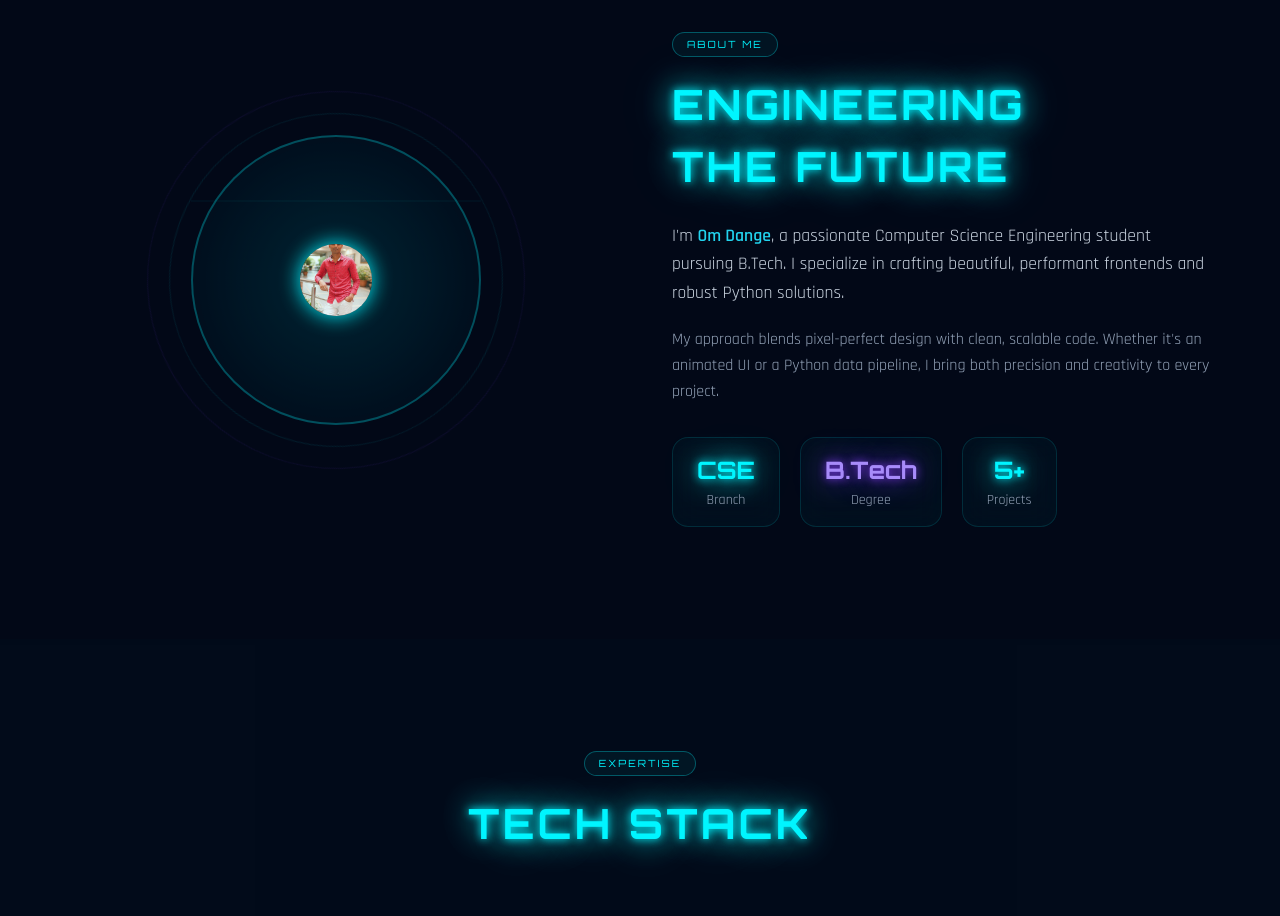
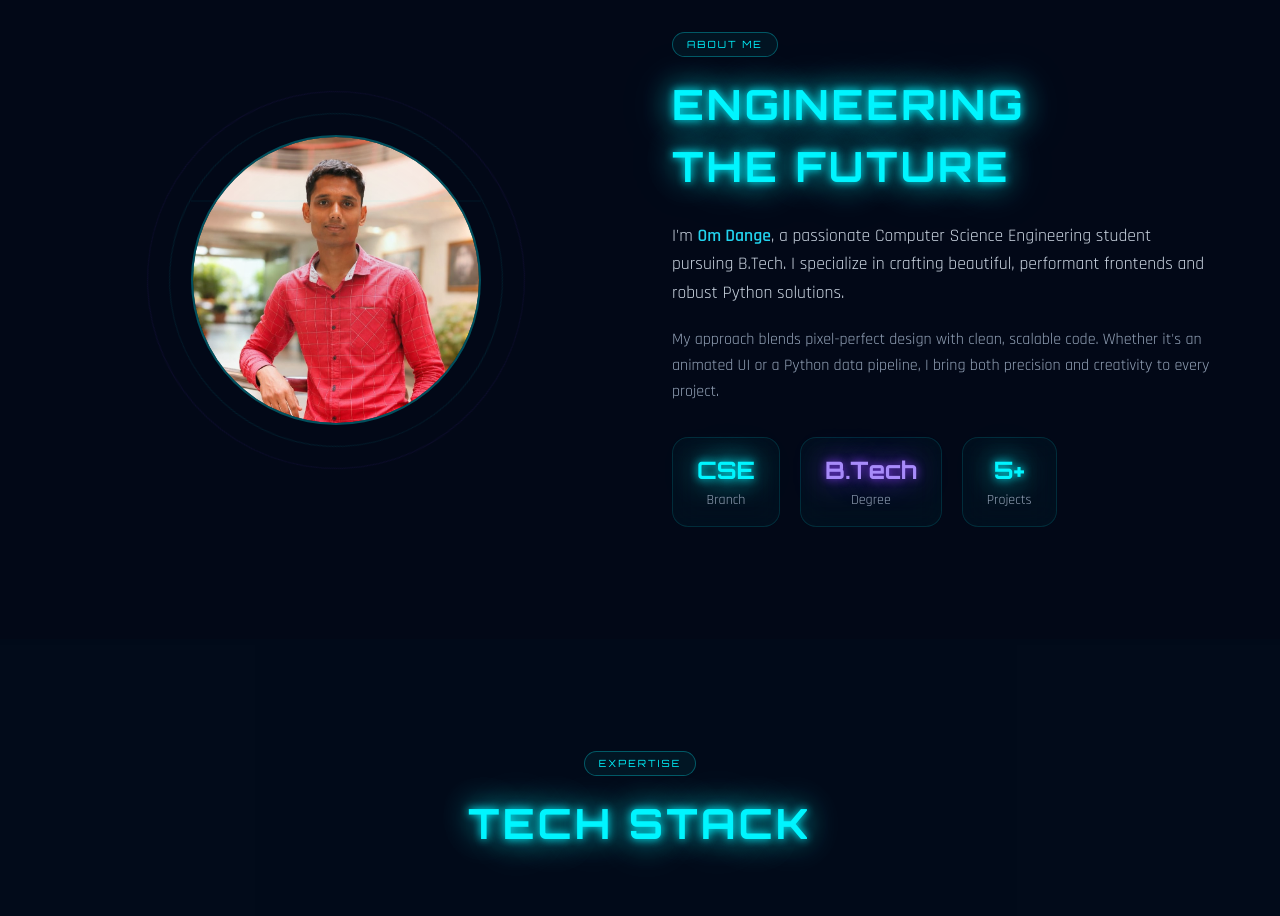
Before and after one commit to omdange016/my-portfolio, a plain HTML site: page index.html in a window 1280 px wide. Shown: the part 880-1796 px from the top of the page. Drawn offline with nearby package versions, Linux system fonts and the light colour scheme.

Commit message:
Update index.html

```diff
--- a/index.html
+++ b/index.html
@@ -130,8 +130,8 @@
       <div class="float" style="position:relative;width:290px;height:290px">
         <div style="position:absolute;inset:0;border-radius:50%;background:radial-gradient(circle,rgba(0,245,255,.15),transparent 70%);animation:pulse 3s infinite"></div>
         <div style="width:290px;height:290px;border-radius:50%;border:2px solid rgba(0,245,255,.28);display:flex;align-items:center;justify-content:center;overflow:hidden;background:rgba(0,245,255,.03)">
-         <img src="om.jpeg" alt="Profile Photo"
-     style="width:25%;height:25%;object-fit:cover;border-radius:50%;box-shadow:0 0 20px #00f5ff;">
+         <img src="daom.jpeg" alt="Profile Photo"
+     style="width:100%;height:100%;object-fit:cover;border-radius:50%;box-shadow:0 0 20px #00f5ff;">
             <defs>
               <linearGradient id="av" x1="0%" y1="0%" x2="100%" y2="100%">
                 <stop offset="0%" stop-color="#00f5ff"/>
```
